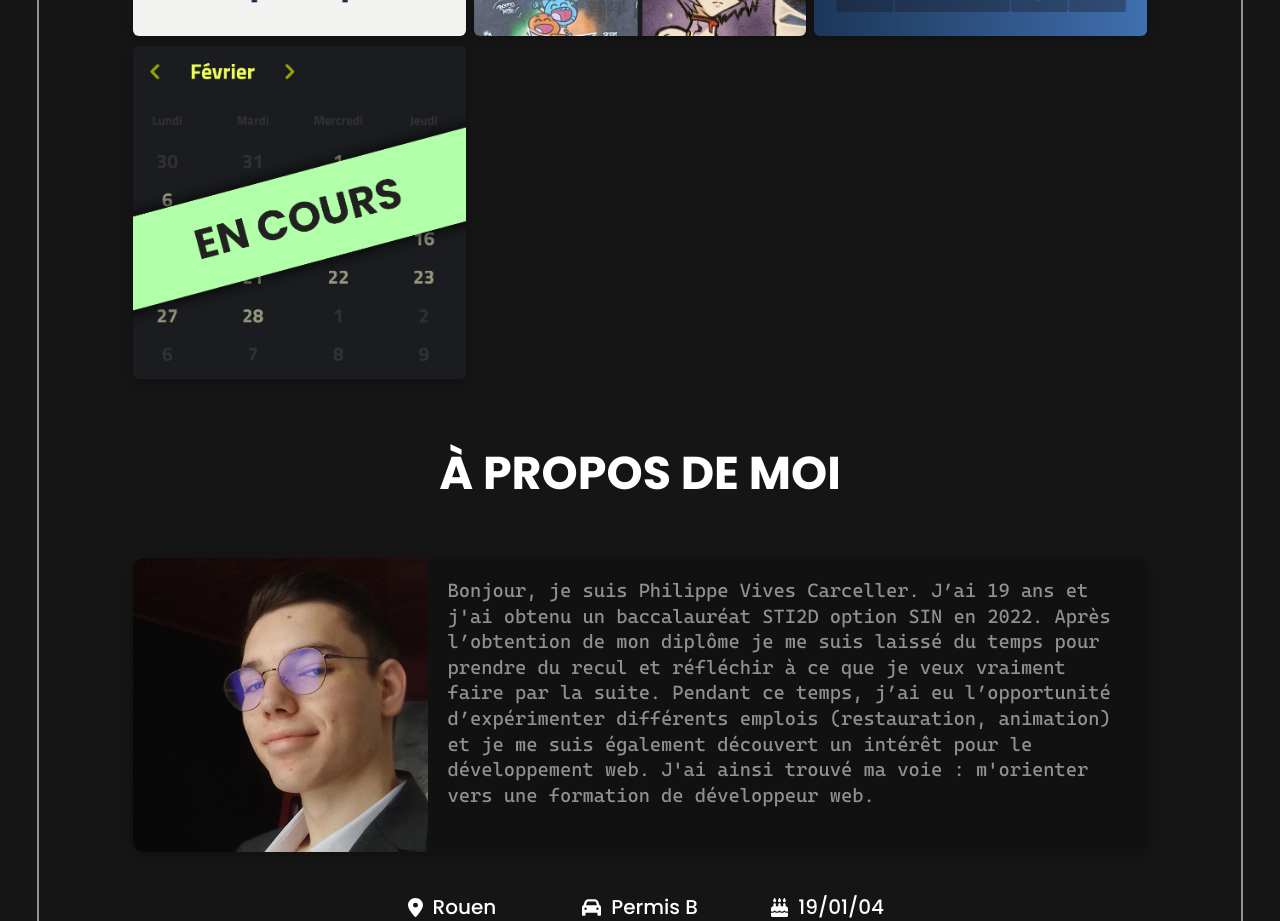
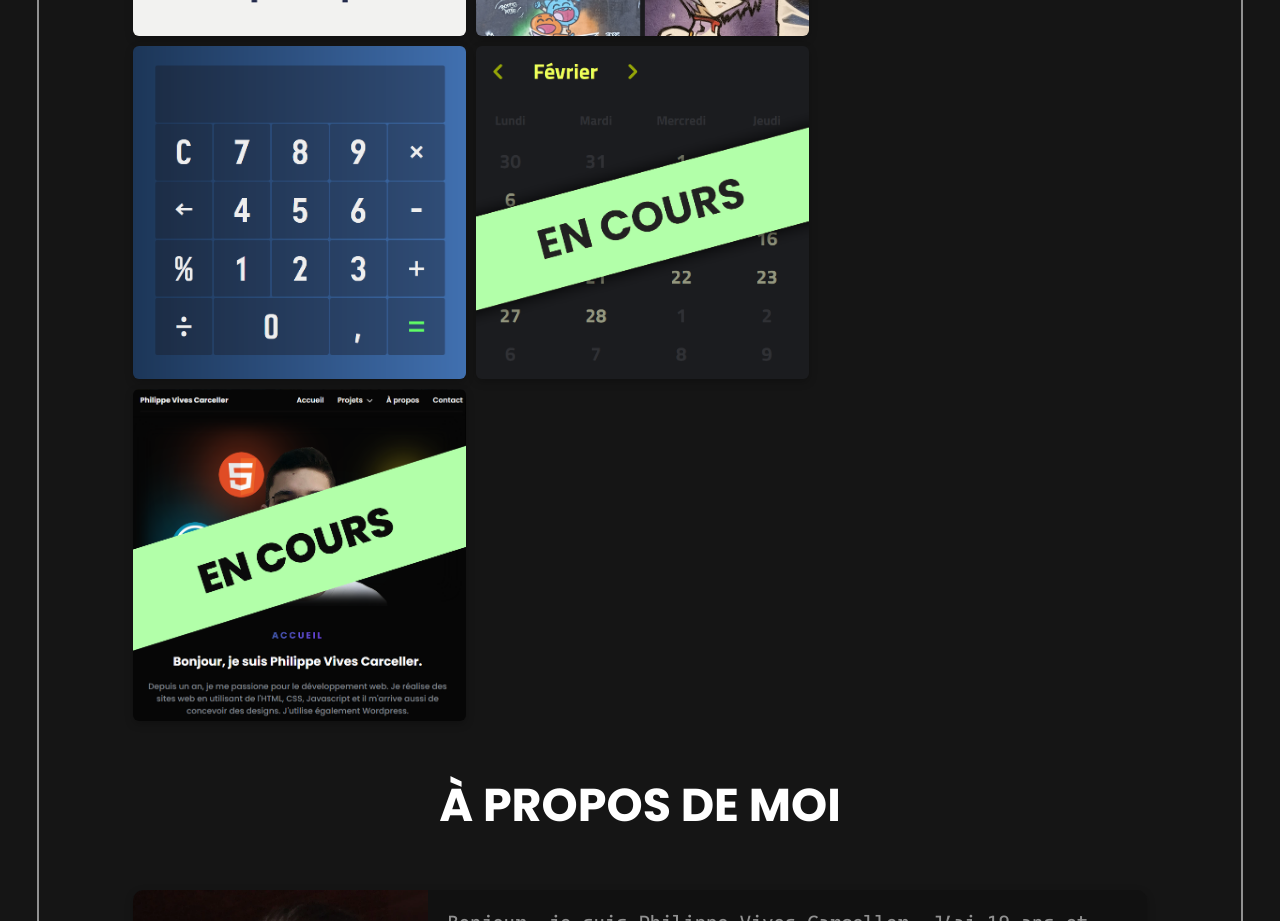
Before and after one commit to PhilippeVSC/Portfolio, a plain HTML site: page index.html in a window 1280 px wide. Shown: the part 1227-2148 px from the top of the page. Drawn offline with nearby package versions, Linux system fonts and the light colour scheme.

Commit message:
ajout du projet portfolio

```diff
--- a/index.html
+++ b/index.html
@@ -128,6 +128,17 @@
                             <p>Conception d'un site en <span>Html</span>, <span>Css</span> et <span>JS</span> pour comptabiliser les heures supplémentaires. Les heures sont stockées dans des <span>Arrays</span> et sont ensuite comptabilisées.</p>
                         </div>
                     </div>
+                    <!-- Project n°5 -->
+                    <div class="project_box new_portfolio" style="background-image: url(src/img/portfolio.png);" draggable="false">
+                        <p class="title">PORTFOLIO</p>
+                        <button class="info_button_mobile" onclick="(showDescription(4))">
+                            <img src="src/img/info.svg">
+                        </button>
+                        <a class="openWindow" href="projets/new_portfolio/" target="_blank"></a>
+                        <div class="description_box">
+                            <p>Nouveau Portfolio en cours de réalisation. Utilisant de <span>l'Html</span>, du <span>Css</span> et du <span>Javascript</span>.</p>
+                        </div>
+                    </div>
                 </div>
             </section>
             <!-- About Page -->
--- a/style.css
+++ b/style.css
@@ -372,16 +372,15 @@ nav a:hover span {
     display: flex;
     flex-direction: row;
     flex-wrap: wrap;
-    justify-content: space-between;
+    gap: 10px;
 }
 
 /** Projects Cards **/
 .project_box {
-    margin-bottom: 0.8vw;
     border-radius: 6px;
 
-    width: 23vw;
-    height: 23vw;
+    width: 26%;
+    height: 26%;
     position: relative;
 
     background-size: 100%;
```
Also changed, not shown: src/img/portfolio.png (added).
